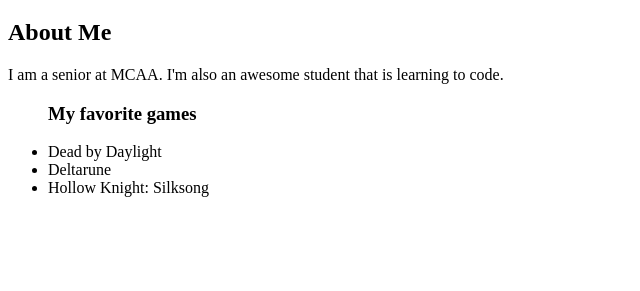
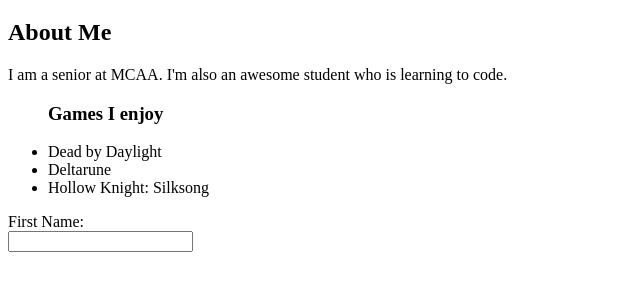
Before and after one commit to Mriverscpu/mywebsite_MasonRivers, a plain HTML site: page mah_website.html in a window 1280 px wide. Shown: the part 61-352 px from the top of the page, without its empty margins (0-640 px from the left). Drawn offline with Linux system fonts and the light colour scheme.

Commit message:
added form

```diff
--- a/mah_website.html
+++ b/mah_website.html
@@ -10,15 +10,21 @@
 
 <div>
     <h2>About Me</h2>
-    <p>I am a senior at MCAA. I'm also an awesome student that is learning to code.</p>
+    <p>I am a senior at MCAA. I'm also an awesome student who is learning to code.</p>
     <ul>
-        <h3>My favorite games</h3>
+        <h3>Games I enjoy</h3>
         <li>Dead by Daylight</li>
         <li>Deltarune</li>
         <li>Hollow Knight: Silksong</li>
     </ul>
+
 </div>
-
+<div>
+    <form action="input">
+        <label for="fname">First Name:</label><br>
+        <input type="text" id="fname" name="fname"><br>
+    </form>
+</div>
 
 
 </body>
```
